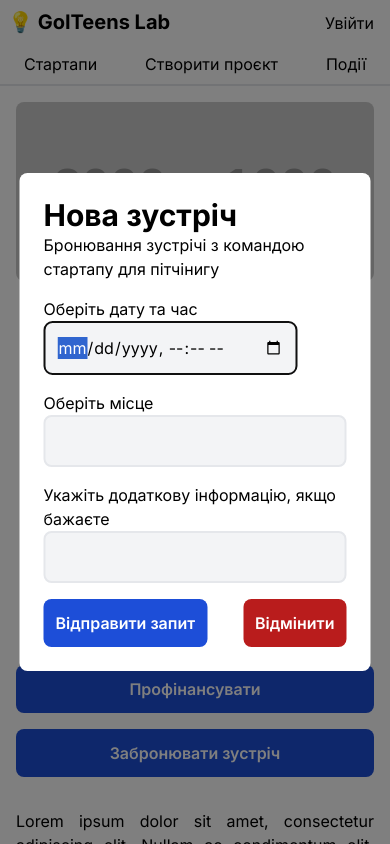
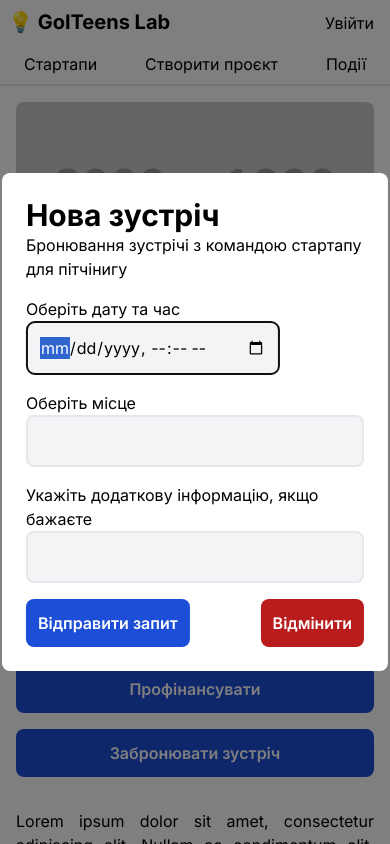
Before and after one commit to YuriiRG/GameOFTeens_JS, a Next.js app: page /projects/0 in a window 390 px wide. Both pictures are taken after a click on the button "Забронювати зустріч". Shown: the top 844 px of the page. Built offline with nearby package versions, Linux system fonts and the light colour scheme.

Commit message:
Fix modal window on small mobile screens

```diff
--- a/src/app/projects/[id]/BookPitch.tsx
+++ b/src/app/projects/[id]/BookPitch.tsx
@@ -37,7 +37,7 @@ export default function BookPitch() {
       </Dialog.Trigger>
       <Dialog.Portal>
         <Dialog.Overlay className='fixed inset-0 bg-black/50' />
-        <Dialog.Content className='fixed left-1/2 top-1/2 flex w-[90vw] -translate-x-1/2 -translate-y-1/2 flex-col gap-4 rounded-lg bg-white p-6 sm:w-[50vw]'>
+        <Dialog.Content className='fixed left-1/2 top-1/2 flex w-[99vw] -translate-x-1/2 -translate-y-1/2 flex-col gap-4 rounded-lg bg-white p-6 sm:w-[50vw]'>
           <div>
             <Dialog.Title className='text-3xl font-bold'>
               Нова зустріч
```
